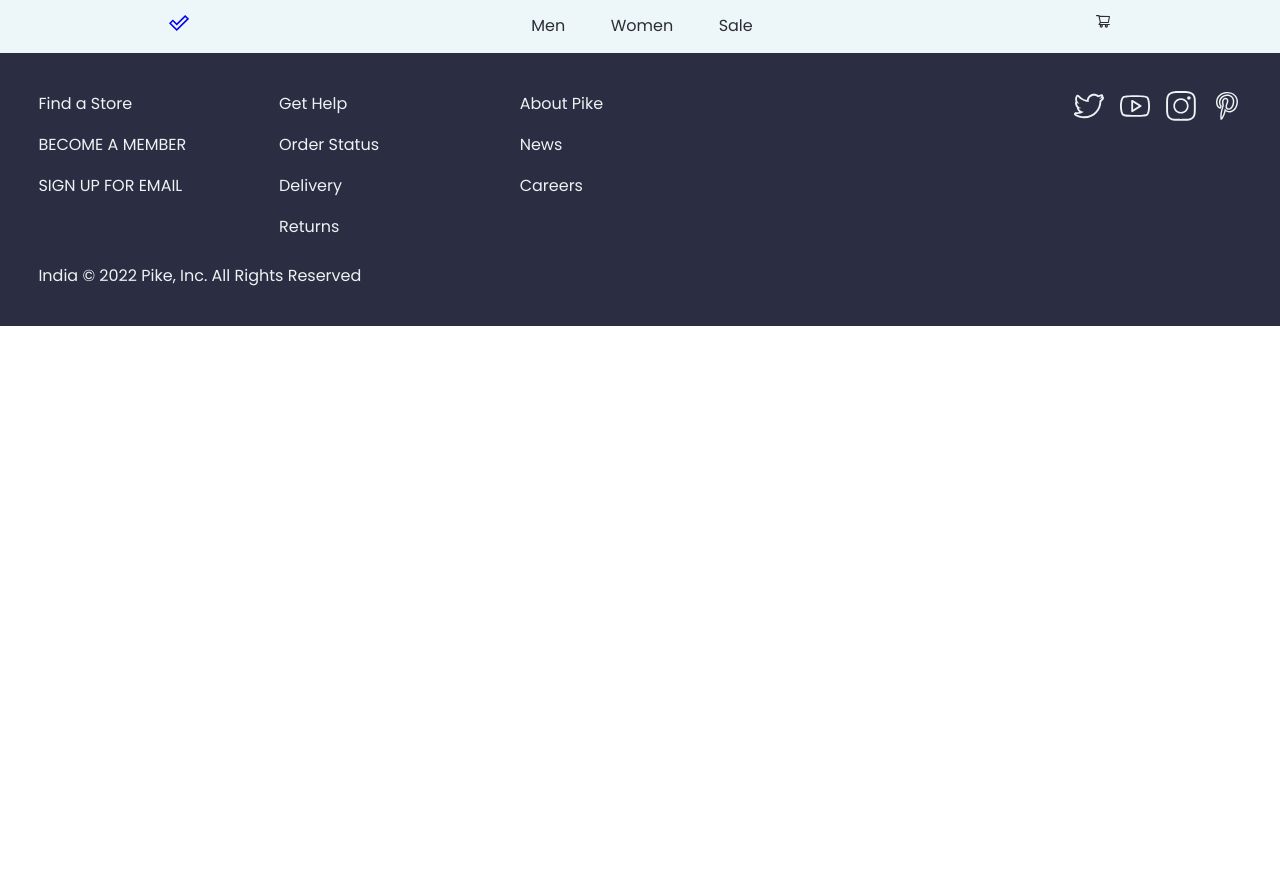
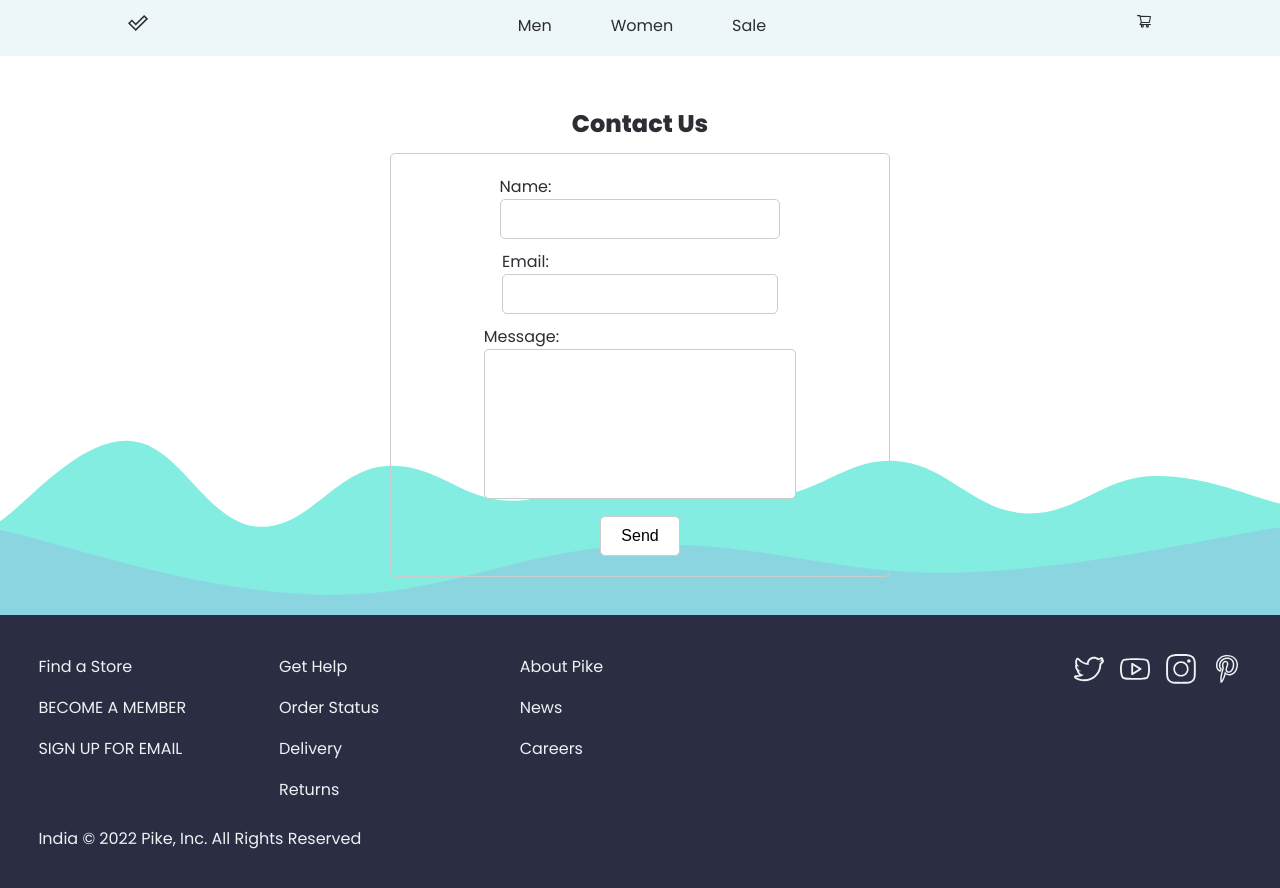
Before and after one commit to RahulRawatji/theBridge, a React (Vite) app: page /contactUs in a window 1280 px wide. Before the commit the page ends 800 px from the top, so only its background shows below. Built offline with nearby package versions, Linux system fonts and the light colour scheme.

Commit message:
feat: :art: added dropdown menu

```diff
--- a/src/App.jsx
+++ b/src/App.jsx
@@ -1,10 +1,13 @@
 import 'react-lazy-load-image-component/src/effects/blur.css';
 import { Route, Routes } from "react-router-dom";
+import { lazy } from 'react';
 
 import Footer from './components/Footer';
 import Navbar from './components/Navbar';
+import ContactUs from './modules/ContactUs';
 import Home from './modules/Home';
 import Products from './modules/Products';
+// const ContactUs  = lazy()
 
 function App() {
 
@@ -14,6 +17,7 @@ function App() {
         <Routes>
           <Route element={<Home/>} path='/'/>
           <Route element={<Products/>} path='/products'/>
+          <Route element={<ContactUs/>} path='/contactUs'/>
         </Routes>
       <Footer/>
     </div>
--- a/src/components/Navbar.jsx
+++ b/src/components/Navbar.jsx
@@ -5,13 +5,74 @@ import { ImCheckmark2 } from "react-icons/im";
 
 const Navbar = () => {
   return (
-    <nav className='flex'>
-          <a href="/"><ImCheckmark2 size={20}/></a>
-        <ul className='nav_list flex'>
-            <li className='nav_items'>Men</li>
-            <li className='nav_items'>Women</li>
-            <li className='nav_items'>Sale</li>
-        </ul>
+    <nav>
+        <a href="/"><ImCheckmark2 size={20}/></a>
+        <div className='main_menu'>
+            <div className='menu_item'>
+              <a href='#'>Men</a>
+              <div className='menu_sub'>
+                <div>
+                  <h4>Topwear</h4>
+                <ul className='list_items'>
+                  <li>T-Shirts</li>
+                  <li>Shirts</li>
+                  <li>Vest</li>
+                  <li>Kurtas</li>
+                  <li></li>
+                </ul>
+                </div>
+                <div>
+                  <h4>Bottomwear</h4>
+                <ul className='list_items'>
+                  <li><a href="#">Jeans</a></li>
+                  <li><a href="#">Pajamas</a></li>
+                  <li><a href="#">Jogers</a></li>
+                  <li><a href="#">Shorts</a></li>
+                  <li><a href="#">Breif</a></li>
+                  <li><a href="#">Trunks</a></li>
+                </ul>
+                </div>
+              </div>
+            </div>
+
+            <div className='menu_item'>
+              <a href='#'>Women</a>
+              <div className='menu_sub'>
+                <div>
+                  <h4>Topwear</h4>
+                <ul className='list_items'>
+                  <li>T-Shirts</li>
+                  <li>Shirts</li>
+                  <li>Vest</li>
+                  <li>Kurtas</li>
+                  <li></li>
+                </ul>
+                </div>
+                <div>
+                  <h4>Bottomwear</h4>
+                <ul className='list_items'>
+                  <li><a href="#">Jeans</a></li>
+                  <li><a href="#">Pajamas</a></li>
+                  <li><a href="#">Jogers</a></li>
+                  <li><a href="#">Shorts</a></li>
+                  <li><a href="#">Breif</a></li>
+                  <li><a href="#">Trunks</a></li>
+                </ul>
+                </div>
+              </div>
+            </div>
+
+            <div className='menu_item'>
+              <a href="#">Sale</a>
+              {/* <div className='menu_sub'>
+                <ul>
+                  <li>Hoodies</li>
+                  <li>Jackets</li>
+                  <li>Hi</li>
+                </ul>
+              </div> */}
+            </div>
+        </div>
         <AiOutlineShoppingCart/>
     </nav>
   )
--- a/src/components/navbar.css
+++ b/src/components/navbar.css
@@ -1,15 +1,57 @@
 nav{
-    justify-content: space-around;
+    display: flex;
+    justify-content: space-between;
     background-color: #edf6f9;
-    padding: 1%;
+    padding: 1% 10%;
 }
 
 nav ul{
     list-style-type: none;
-    justify-content: space-around;
-    width: 20%;
+    position: relative;
 }
 
-nav li:hover{
-    background-color: antiquewhite;
+.main_menu{
+    display: flex;
+    width: 30%;
+    justify-content: space-around;
 }
+
+
+.menu_sub{
+    position: absolute;
+    opacity: 0;
+    top: 7dvh;
+    left: 30%;
+    width: 50%;
+    padding: 2dvw;
+    pointer-events: none;
+    background-color: #edf6f9;
+}
+.menu_item{
+    height: 30px;
+    /* padding: 1%; */
+}
+.menu_item:hover{
+    border-bottom: 4px solid rgba(227, 137, 11, 0.892);
+    /* background-color: aqua; */
+}
+
+.menu_item:hover > .menu_sub{
+    opacity: 1;
+    pointer-events: all;
+    transition: ease-in .3s;
+}
+
+.menu_sub{
+    display: grid;
+    gap: 1.5rem;
+    grid-template-columns: repeat(3,1fr);
+}
+
+.list_items{
+    padding: 4% 0%;
+    display: flex;
+    flex-direction: column;
+    gap: .5rem;
+    font-size: .8rem;
+}
--- a/src/index.css
+++ b/src/index.css
@@ -9,7 +9,11 @@
 html {
   scrollbar-color: #6969dd #e0e0e0;
   scrollbar-width: thin;
-
+  scroll-behavior: smooth;
+}
+a,a:link{
+  text-decoration: none;
+  color: #2D2D34;
 }
 
 :root{
@@ -34,8 +38,23 @@ html {
   grid-template-columns: 1fr 1fr 1fr;
 }
 
+/* Margins */
+
 .m-2{
   margin: 2%;
+}
+
+/* Padding */
+.p-2{
+  padding: 2%;
+}
+
+.p-1{
+  padding: 1%;
+}
+
+.gap-1{
+  gap: 1rem;
 }
 
 .btn{
@@ -56,6 +75,7 @@ html {
 .font-sm{
   font-size: 12px;
 }
+
 .text-center{
   text-align: center;
 }
--- /dev/null
+++ b/src/modules/ContactUs.jsx
@@ -0,0 +1,65 @@
+import React, { useState } from 'react';
+
+import './contactUs.css';
+
+const ContactUs = () => {
+  const [name, setName] = useState('');
+  const [email, setEmail] = useState('');
+  const [message, setMessage] = useState('');
+
+  const handleSubmit = (event) => {
+    event.preventDefault();
+
+    // Submit the form data to your backend or a third-party service here
+    // For example, using fetch to send a POST request to a server:
+    // fetch('https://your-backend-or-service.com/contact', {
+    //   method: 'POST',
+    //   headers: {
+    //     'Content-Type': 'application/json',
+    //   },
+    //   body: JSON.stringify({ name, email, message }),
+    // });
+
+    // Reset the form fields after submitting
+    setName('');
+    setEmail('');
+    setMessage('');
+  }
+
+  return (
+    <div className='contactUs__container'>
+    <h2 className='text-center p-1'>Contact Us</h2>
+    <form onSubmit={handleSubmit}>
+      <label>
+        Name:
+        <input
+          type="text"
+          name="name"
+          value={name}
+          onChange={event => setName(event.target.value)}
+        />
+      </label>
+      <label>
+        Email:
+        <input
+          type="email"
+          name="email"
+          value={email}
+          onChange={event => setEmail(event.target.value)}
+        />
+      </label>
+      <label>
+        Message:
+        <textarea
+          name="message"
+          value={message}
+          onChange={event => setMessage(event.target.value)}
+        />
+      </label>
+      <button type="submit">Send</button>
+    </form>
+    </div>
+  );
+};
+
+export default ContactUs;
--- /dev/null
+++ b/src/modules/contactUs.css
@@ -0,0 +1,56 @@
+.contactUs__container{
+    padding: 3%;
+    background-image: url('../../public/svg/Wave.svg');
+    background-repeat: no-repeat;
+    background-position: bottom;
+    background-size: 100%;
+}
+form {
+    display: flex;
+    flex-direction: column;
+    align-items: center;
+    width: 500px;
+    max-width: 100%;
+    margin: 0 auto;
+    padding: 20px;
+    border: 1px solid #ccc;
+    border-radius: 5px;
+  }
+
+  label {
+    margin-bottom: 10px;
+  }
+
+  input,
+  textarea {
+    width: 100%;
+    padding: 10px;
+    border: 1px solid #ccc;
+    border-radius: 5px;
+    font-size: 16px;
+    box-sizing: border-box;
+  }
+
+  textarea {
+    resize: none;
+    height: 150px;
+  }
+
+  button {
+    padding: 10px 20px;
+    font-size: 16px;
+    border: 1px solid #ccc;
+    border-radius: 5px;
+    background-color: #fff;
+    cursor: pointer;
+  }
+
+  button:hover {
+    background-color: #ddd;
+  }
+
+  @media (max-width: 500px) {
+    form {
+      width: 90%;
+    }
+  }
```
Also changed, not shown: public/svg/Wave.svg (added).
